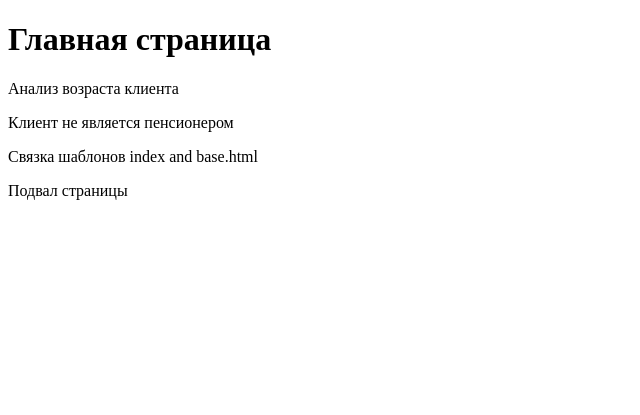
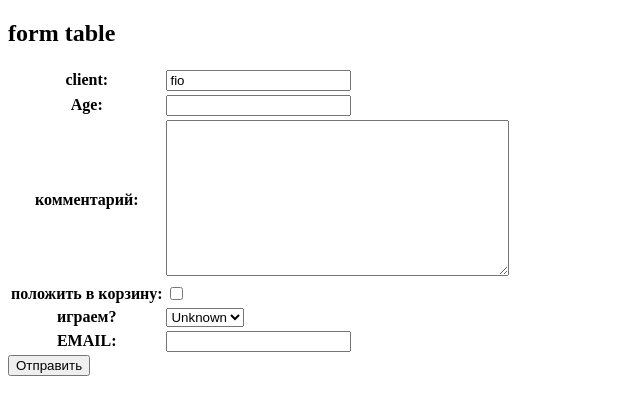
Before and after one commit to oleja-og/web, a Django app: page / in a window 1280 px wide. Shown: the top 415 px of the page, without its empty margins (0-640 px from the left). Run offline with Django 4.2, Linux system fonts and the light colour scheme.

Commit message:
data validation

```diff
--- a/firstapp/forms.py
+++ b/firstapp/forms.py
@@ -1,5 +1,12 @@
 from django import forms
 
 class UserForm(forms.Form):
-    name = forms.CharField()
+    name = forms.CharField(label = 'client', max_length=15, initial="fio")
     age = forms.IntegerField()
+    comment = forms.CharField(label = 'комментарий', widget = forms.Textarea)
+    basket = forms.BooleanField(label= ' положить в корзину',required=False)
+    choice = forms.NullBooleanField(label= "играем?")
+    email = forms.EmailField(label= 'EMAIL')
+
+class UserForm1(forms.Form):
+    name = forms.CharField(label="имя")
--- a/firstapp/views.py
+++ b/firstapp/views.py
@@ -1,10 +1,23 @@
 from django.shortcuts import render
-from django.http import HttpResponse, HttpResponseRedirect, HttpResponsePermanentRedirect
+from django.http import *
 from django.template.response import TemplateResponse
+from .forms import UserForm, UserForm1
+
+def index_app1(request):
+    if request.method == "POST":
+        userform1 = UserForm1(request.POST)
+        if userform1.is_valid():
+            name = userform1.cleaned_data["name"]
+            return HttpResponse('<h2>True - {0}</h2>'.format(name))
+        else:
+            return HttpResponse('False')
+    else:
+        userform1 = UserForm1
+        return render(request, 'firstapp/index_app1.html',{'form1':userform1})
 
 def index(request):
-    data = {'age': 33}
-    return render(request, 'firstapp/index.html',context=data)
+    userform = UserForm()
+    return render(request, 'firstapp/index.html', {'form': userform})
 
 def home(request):
     return render(request, 'firstapp/home.html')
--- a/templates/firstapp/index.html
+++ b/templates/firstapp/index.html
@@ -1,12 +1,18 @@
-{% extends 'firstapp/base.html' %}
-{% block title %}index{% endblock title %}
-{% block header %}Главная страница{% endblock header %}
-{% block content %}
-    <p>Анализ возраста клиента</p>
-    {% if age > 65 %}
-        <p>Клиент достиг пенсионного возраста</p>
-    {% else %}
-        <p>Клиент не является пенсионером</p>
-    {% endif %}
-    <p>Связка шаблонов index and base.html</p>
-{% endblock content %}
+<!doctype html>
+<html lang="en">
+<head>
+    <meta charset="UTF-8">
+    <title>Форма Django</title>
+</head>
+<body>
+    <h2> form table </h2>
+    <form method="POST">
+            {% csrf_token %}
+        <table>
+            {{ form.as_table}}
+        </table>
+        <input type="submit" value="Отправить">
+    </form>
+
+</body>
+</html>
--- a/web/urls.py
+++ b/web/urls.py
@@ -28,5 +28,6 @@ urlpatterns = [
     path('about', TemplateView.as_view(template_name='firstapp/about.html')),
     path('contact', views.contact),
     path('', views.index),
+    path('index_app1', views.index_app1),
     path('admin/', admin.site.urls),
 ]
```
Also changed, not shown: templates/firstapp/index_app1.html (+11 -6 lines).
